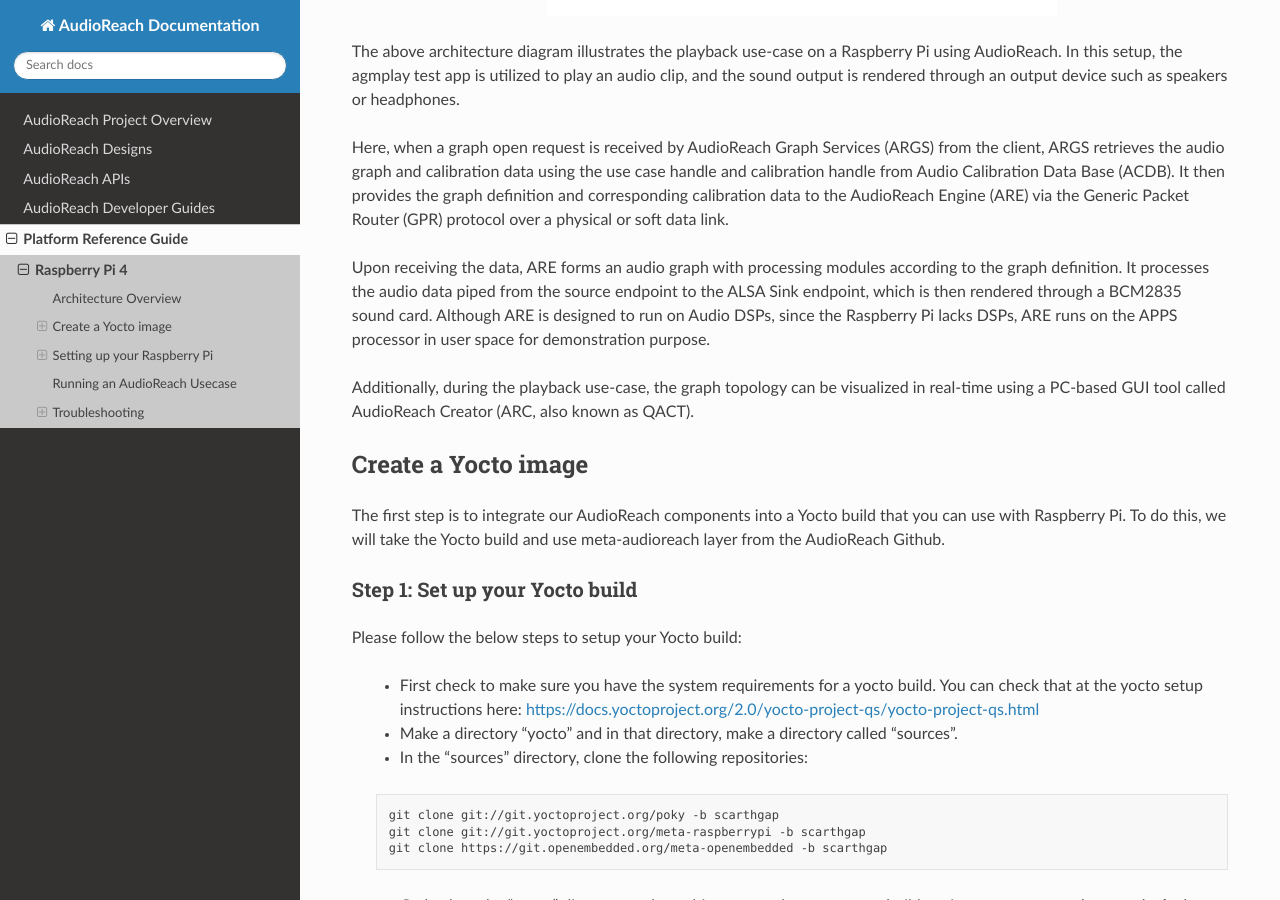
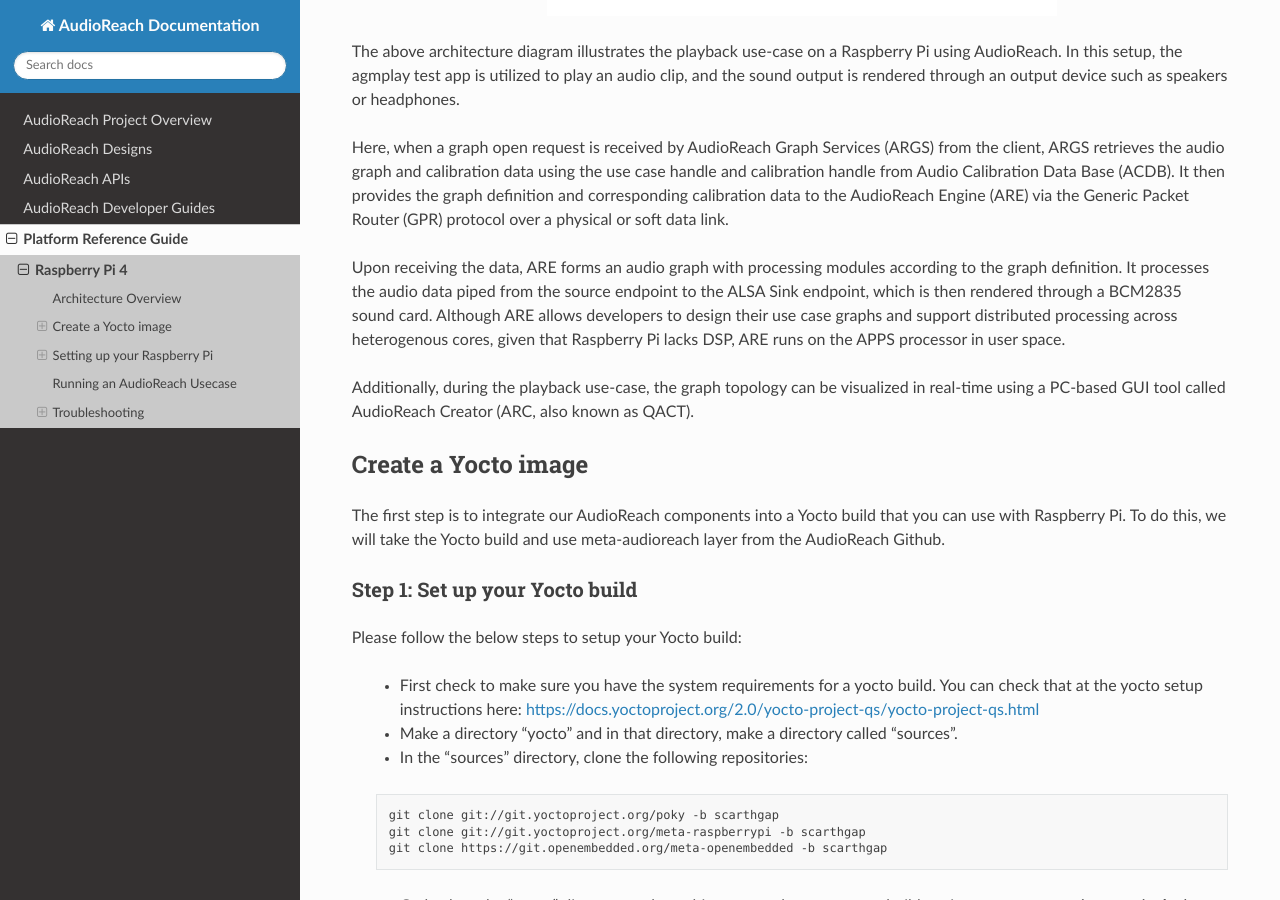
Before and after one commit to quic-aditrath/audioreach-doc, a Sphinx documentation site: the page built from source/platform/raspberry_pi4.rst, in a window 1280 px wide and 900 px high, scrolled down 844 px. Built offline with Sphinx 7.4.7 and the Read the Docs theme 3.1.0, drawn with Linux system fonts in a browser that asks for light colours.

Commit message:
audioreach-doc: Update Raspberry Pi platform architecture overview
Update Raspberry Pi platform architecture overview content to reflect
distributed processing capability of AudioReach Engine.

Signed-off-by: Aditya Rathi <quic_aditrath@quicinc.com>

```diff
--- a/source/platform/raspberry_pi4.rst
+++ b/source/platform/raspberry_pi4.rst
@@ -37,9 +37,9 @@
 Upon receiving the data, ARE forms an audio graph with processing modules
 according to the graph definition. It processes the audio data piped from the
 source endpoint to the ALSA Sink endpoint, which is then rendered through a
-BCM2835 sound card. Although ARE is designed to run on Audio DSPs, since the
-Raspberry Pi lacks DSPs, ARE runs on the APPS processor in user space for
-demonstration purpose.
+BCM2835 sound card. Although ARE allows developers to design their use case
+graphs and support distributed processing across heterogenous cores, given
+that Raspberry Pi lacks DSP, ARE runs on the APPS processor in user space.
 
 Additionally, during the playback use-case, the graph topology can be
 visualized in real-time using a PC-based GUI tool called AudioReach
```
